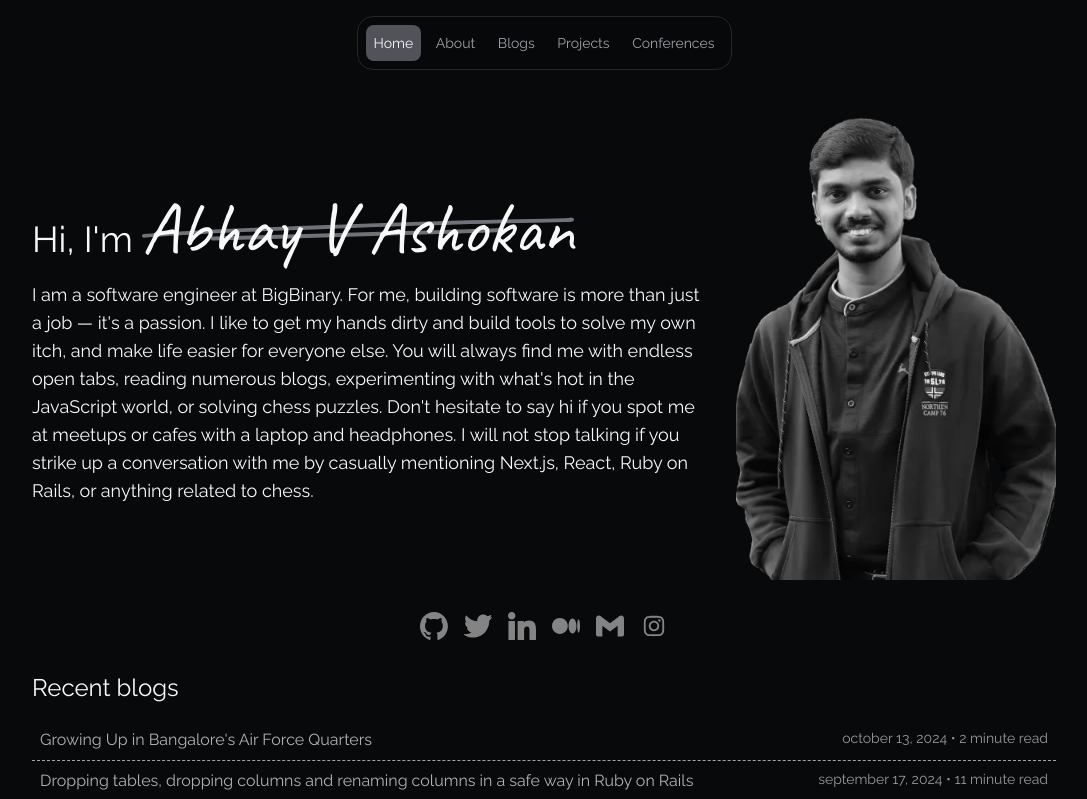
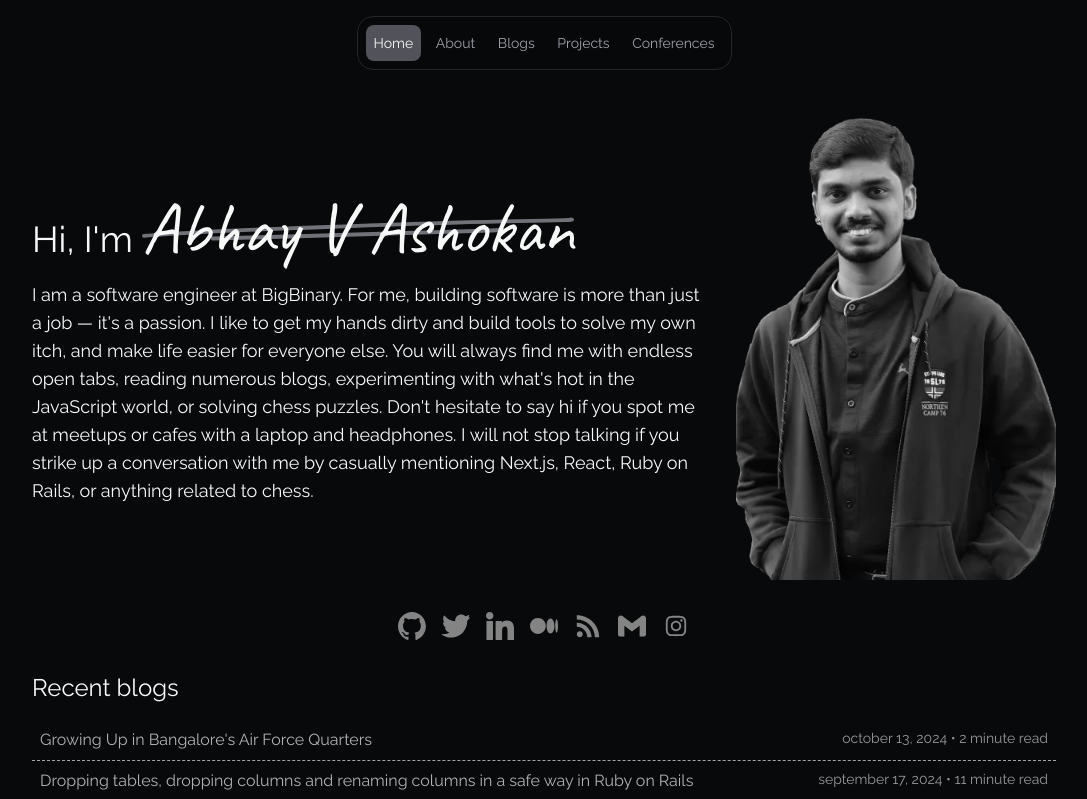
Before and after one commit to AbhayVAshokan/abhay.app, a Next.js app: page / in a window 1280 px wide. Shown: the top 799 px of the page, without its empty margins (96-1183 px from the left). Built offline with nearby package versions, Linux system fonts and the light colour scheme.

Commit message:
Added RSS icon to the dashboard

```diff
--- /dev/null
+++ b/app/icons/rss.tsx
@@ -0,0 +1,15 @@
+const RSS = () => {
+  return (
+    <svg viewBox="0 0 20 20" xmlns="http://www.w3.org/2000/svg">
+      <rect x="0" fill="none" width="20" height="20" />
+      <g>
+        <path
+          fill="#fff"
+          d="M14.92 18H18C18 9.32 10.82 2.25 2 2.25v3.02c7.12 0 12.92 5.71 12.92 12.73zm-5.44 0h3.08C12.56 12.27 7.82 7.6 2 7.6v3.02c2 0 3.87.77 5.29 2.16C8.7 14.17 9.48 16.03 9.48 18zm-5.35-.02c1.17 0 2.13-.93 2.13-2.09 0-1.15-.96-2.09-2.13-2.09-1.18 0-2.13.94-2.13 2.09 0 1.16.95 2.09 2.13 2.09z"
+        />
+      </g>
+    </svg>
+  );
+};
+
+export default RSS;
--- a/app/page.tsx
+++ b/app/page.tsx
@@ -10,6 +10,7 @@ import LinkedIn from "./icons/linkedin";
 import Gmail from "./icons/gmail";
 import Instagram from "./icons/instagram";
 import Medium from "./icons/medium";
+import RSS from "./icons/rss";
 
 const caveat = Caveat({
   subsets: ["latin"],
@@ -22,6 +23,7 @@ const SOCIALS = [
   { icon: Twitter, link: "https://twitter.com/abhayvashokan" },
   { icon: LinkedIn, link: "https://linkedin.com/in/abhayvashokan" },
   { icon: Medium, link: "https://abhayvashokan.medium.com" },
+  { icon: RSS, link: `${process.env.APP_URL}/feed.xml` },
   { icon: Gmail, link: "mailto:abhayvashokan@gmail.com" },
   { icon: Instagram, link: "https://www.instagram.com/__abhay_ashokan__" },
 ];
@@ -36,7 +38,7 @@ const Home = () => (
             <span
               className={classNames(
                 "inline-block relative md:text-7xl text-4xl",
-                caveat.className
+                caveat.className,
               )}
             >
               Abhay V Ashokan
```
